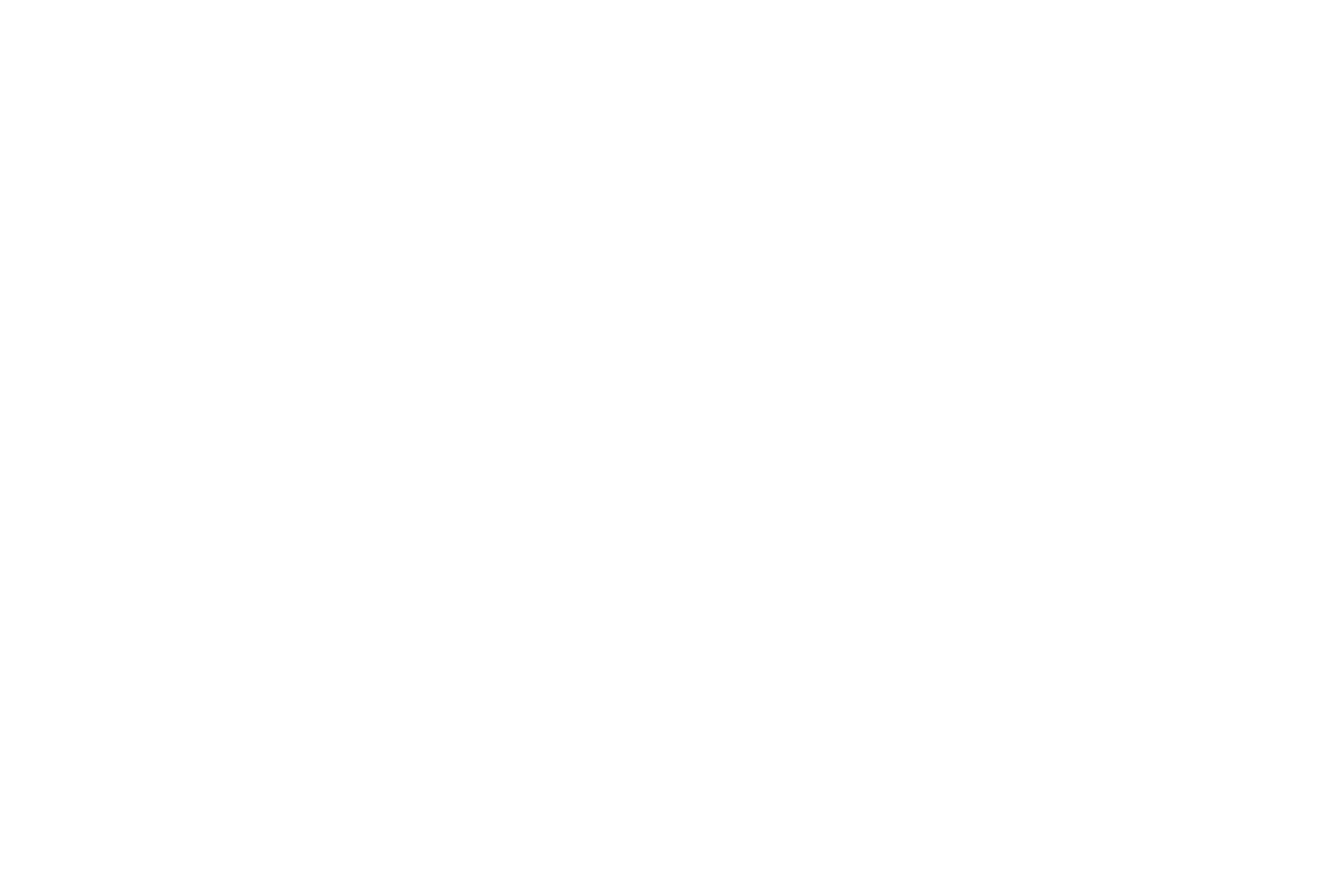
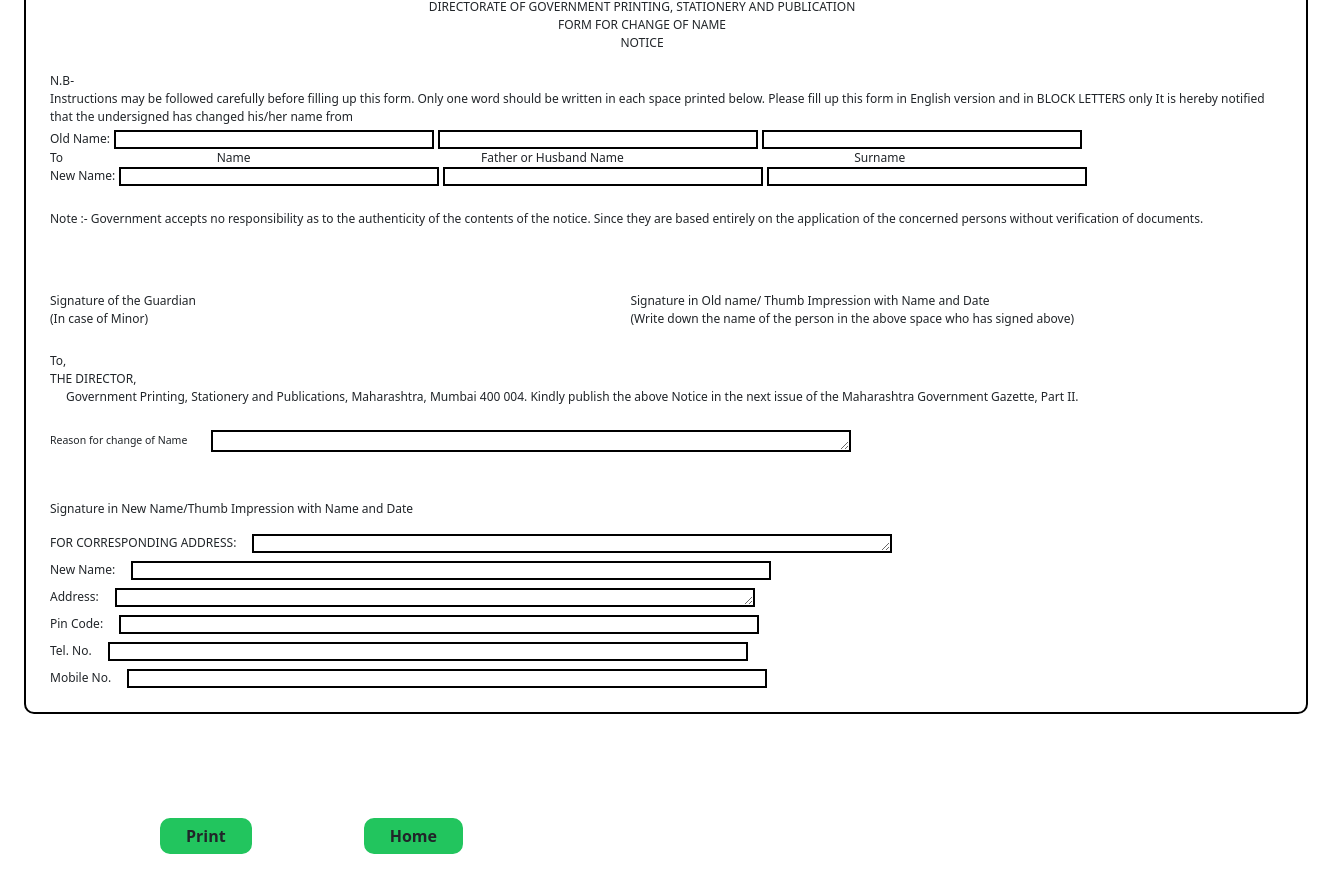
Before and after one commit to PrgrmrHarshShukla/NewProject, a React (Vite) app in the folder client/: page /form in a window 1280 px wide. Before the commit this address had no page. Shown: the part 140-1032 px from the top of the page, 1332 px wide, since content can reach past the window. Before the commit the page ends 800 px from the top, so only its background shows below. Built offline with nearby package versions, Linux system fonts and the light colour scheme.

Commit message:
Form added

```diff
--- a/client/src/components/About.jsx
+++ b/client/src/components/About.jsx
@@ -1,6 +1,6 @@
 function About() {
    return (
-      <div className="w-[80vw] ml-[20vw] h-[100vh] flex flex-col items-center justify-center">
+      <div className="w-[80vw] h-[100vh] flex flex-col items-center justify-center -mb-40 -mt-28">
 
          <div className="flex flex-row gap-2 justify-start border-b-2 border-gray-400 mb-4 w-[50vw]">
             <h2 className="text-orange-500">
--- a/client/src/components/App.jsx
+++ b/client/src/components/App.jsx
@@ -14,6 +14,7 @@ import Registration from './Registration';
 
 import { UidContext } from './UidContext';
 import Empty from './Empty';
+import Form from './Form';
 
 
 function App() {
@@ -33,7 +34,11 @@ function App() {
               <Route exact path="/services" element = {[<Header />, <Services />]} />
               <Route exact path="/registration" element = {[<Header />, <Registration />]} />
               <Route exact path="/contact" element = {[<Header />, <ContactPage />]} />
-              <Route exact path="/about" element = {[<Header />, <About />]} />
+              <Route exact path="/form" element = {<Form />} />
+              {/* {uid ?
+                <Route exact path="/form" element = {<Form />} /> :
+                <Route exact path="/form" element = {[<Header />, <Empty />]} />
+              } */}
 
           </Routes>
         </UidContext.Provider>
--- /dev/null
+++ b/client/src/components/Form.jsx
@@ -0,0 +1,157 @@
+import {  useNavigate } from 'react-router-dom'
+
+function Form() {
+   const navigate = useNavigate()
+
+   const goHome = (e) => {
+      e.preventDefault()
+      navigate("/")
+   }
+
+
+
+
+   const printCall = (e) => {
+      e.preventDefault()
+
+      document.getElementById("print").style.visibility = "hidden"
+      document.getElementById("nav").style.visibility = "hidden"
+      // document.getElementById("input9").style.border = "none"
+      // document.getElementById("input10").style.border = "none"
+      document.getElementById("input11").style.border = "none"
+      // document.getElementById("input12").style.border = "none"
+      document.getElementById("input13").style.border = "none"
+      document.getElementById("input14").style.border = "none"
+      document.getElementById("input15").style.border = "none"
+      document.getElementById("last").remove()
+
+
+      window.print()
+      location.reload()
+   }
+
+
+  return (
+   <div className="flex flex-col">
+   <div className="m-4 pt-0 p-4 overflow-x-hidden overflow-y-auto border-2 border-black rounded-[10px] text-[12px] ">
+
+      <img src="src\assets\form.png" className="w-28" />
+
+
+      <div className="flex flex-col w-[100vw] h-[12vh] items-center justify-center mb-2 -ml-12 -mt-8">
+         <span>GOVERMENT OF MAHARASHTRA</span>
+         <span>DIRECTORATE OF GOVERNMENT PRINTING, STATIONERY AND PUBLICATION</span>
+         <span>FORM FOR CHANGE OF NAME</span>
+         <span>NOTICE</span>
+      </div>
+
+      <div className="flex flex-col mb-1">
+      <span>N.B-</span>
+      <span>Instructions may be followed carefully before filling up this form. Only one word should be written in each space printed below. Please fill up this form in English version and in BLOCK LETTERS only It is hereby notified that the undersigned has changed his/her name from</span>
+      </div>
+
+      <div>
+         <div className="flex flex-row gap-1">
+            <span>Old Name:</span>
+            <input type="text" className="w-[25vw] text-left pl-2 text-[10px] border-2 border-black" id="input1" />
+            <input type="text" className="w-[25vw] text-left pl-2 text-[10px] border-2 border-black" id="input2" />
+            <input type="text" className="w-[25vw] text-left pl-2 text-[10px] border-2 border-black" id="input3" />
+         </div>
+         <div className="flex flex-row w-[80vw]">
+            <span>To</span>
+            <div className="ml-[12vw]">Name</div>
+            <div className="ml-[18vw]">Father or Husband Name</div>
+            <div className="ml-[18vw]">Surname</div>
+         </div>
+         <div className="flex flex-row gap-1">
+            <span>New Name:</span>
+            <input type="text" className="w-[25vw] text-left pl-2 text-[10px] border-2 border-black" id="input4" />
+            <input type="text" className="w-[25vw] text-left pl-2 text-[10px] border-2 border-black" id="input5" />
+            <input type="text" className="w-[25vw] text-left pl-2 text-[10px] border-2 border-black" id="input6" />
+         </div>
+      </div>
+
+      <div className="mt-4">
+         <p>Note :- Government accepts no responsibility as to the authenticity of the contents of the notice. Since they are based entirely on the application of the concerned persons without verification of documents. </p>
+      </div>
+
+      <div className="flex flex-row w-[80vw] justify-between">
+         <div className="mt-12 flex flex-col">
+            <span>Signature of the Guardian</span>
+            <span>{`(In case of Minor)`}</span>
+         </div>
+         <div  className="mt-12 flex flex-col max-w-[40vw]">
+            <span>
+               {`Signature in Old name/ Thumb Impression with Name and Date`}
+            </span>
+            <span>
+               {`(Write down the name of the person in the above space who has signed above)`}
+            </span>
+         </div>
+      </div>
+
+      <div className="mt-4">
+         <div>To, </div>
+         <div>
+            THE DIRECTOR,
+         </div>
+         <div className="ml-4">
+            Government Printing, Stationery and Publications, Maharashtra, Mumbai 400 004. Kindly publish the above Notice in the next issue of the Maharashtra Government Gazette, Part II.
+         </div>
+      </div>
+
+      <div className="w-[80vw] flex flex-row gap-4 items-center mt-4">
+         <small>Reason for change of Name       </small>
+         <textarea id="input9" className="text-left pl-2 border-2 border-black w-[50vw]" cols="20" rows="1" />
+      </div>
+
+      <div className="mt-12">
+         <p>Signature in New Name/Thumb Impression with Name and Date</p>
+      </div>
+
+
+      <div className="flex flex-col gap-2">
+         <div className="flex flex-row w-[80vw] gap-3">
+            <span>FOR CORRESPONDING ADDRESS:</span>
+            <textarea type="text" className="text-left pl-2 text-[10px] border-2 border-black w-[50vw]" id="input10" rows="1" />
+         </div>
+         <div className="flex flex-row w-[80vw] gap-3">
+            <span>New Name:</span>
+            <input type="text" className="text-left pl-2 text-[10px] border-2 border-black w-[50vw]" id="input11" />
+         </div>
+         <div className="flex flex-row w-[80vw] gap-3">
+            <span>Address:</span>
+            <textarea type="text" className="text-left pl-2 text-[10px] border-2 border-black w-[50vw]" id="input12" rows="1" />
+         </div>
+         <div className="flex flex-row w-[80vw] gap-3">
+            <span>Pin Code:</span>
+            <input type="text" className="text-left pl-2 text-[10px] border-2 border-black w-[50vw]" id="input13" />
+         </div>
+         <div className="flex flex-row w-[80vw] gap-3">
+            <span>Tel. No.</span>
+            <input type="text" className="text-left pl-2 text-[10px] border-2 border-black w-[50vw]" id="input14" />
+         </div>
+         <div className="flex flex-row w-[80vw] gap-3">
+            <span>Mobile No.</span>
+            <input type="text" className="text-left pl-2 text-[10px] border-2 border-black w-[50vw]" id="input15" />
+         </div>
+      </div>
+
+
+   </div>
+   <div id="last">
+      <button
+         className="border-2 bg-green-500 border-green-500 ml-40 py-1 rounded-[10px] mx-20 font-semibold my-20 px-4 hover:border-2 hover:border-black"
+         id="print"
+         onClick={printCall}
+      >Print</button>
+      <button
+         id="nav"
+         className="border-2 bg-green-500 border-green-500 py-1 rounded-[10px] mx-8 font-semibold my-20 px-4 hover:border-2 hover:border-black"
+         onClick={goHome}>Home</button>
+   </div>
+   </div>
+  )
+}
+
+export default Form
--- a/client/src/components/Header.jsx
+++ b/client/src/components/Header.jsx
@@ -8,11 +8,12 @@ import { getAuth, signOut } from "firebase/auth";
 
 function Header() {
 
-   const { setUid } = useContext(UidContext)
+   const { uid, setUid } = useContext(UidContext)
    const auth = getAuth()
 
    const handleClick = async (e) => {
       e.preventDefault()
+      if(uid) {
          try {
             await signOut(auth)
             alert("You have successfully logged out of Janta Suvidha.\nThank You.")
@@ -21,6 +22,10 @@ function Header() {
          catch(err) {
             console.error(err, " in logging out");
             alert(err, " in logging out");
+         }
+      }
+      else {
+         alert("You are already logged out!")
       }
    }
 
@@ -35,38 +40,38 @@ function Header() {
                <ul className="flex flex-col justify-center items-start w-[20vw] h-[82vh] bg-gray-300 text-[1.3rem]">
                   <li className="h-[100%] w-[100%] flex flex-col justify-center items-start font-semibold text-black">
                      <Link className="text-black no-underline flex flex-row justify-start items-center gap-3" to="/">
-                        <i className="fas fa-home hover:text-blue-500 mb-3"></i>
-                        <p className="hover:text-blue-500">Home</p>
+                        <i className="fas fa-home hover:text-orange-500 mb-3"></i>
+                        <p className="hover:text-orange-500">Home</p>
                      </Link>
                   </li>
                   <li className="h-[100%] w-[100%] flex flex-col justify-center items-start font-semibold text-black">
                      <Link className="text-black no-underline flex flex-row justify-start items-center gap-3" to="/profile">
-                        <i className="fas fa-user hover:text-blue-500 mb-3"></i>
-                        <p className="hover:text-blue-500">My Profile</p>
+                        <i className="fas fa-user hover:text-orange-500 mb-3"></i>
+                        <p className="hover:text-orange-500">My Profile</p>
                      </Link>
                   </li>
                   <li className="h-[100%] w-[100%] flex flex-col justify-center items-start font-semibold text-black">
-                     <Link className="text-black no-underline flex flex-row justify-start items-center gap-3" to="/about">
-                        <i className="fas fa-book hover:text-blue-500 mb-3"></i>
-                        <p className="hover:text-blue-500">Widgets</p>
+                     <Link className="text-black no-underline flex flex-row justify-start items-center gap-3" to="/form">
+                        <i className="fas fa-file-alt hover:text-orange-500 mb-3"></i>
+                        <p className="hover:text-orange-500">Form</p>
                      </Link>
                   </li>
                   <li className="h-[100%] w-[100%] flex flex-col justify-center items-start font-semibold text-black">
                      <Link className="text-black no-underline flex flex-row justify-start items-center gap-3" to="/services">
-                        <i className="fas fa-briefcase hover:text-blue-500 mb-3"></i>
-                        <p className="hover:text-blue-500">Services</p>
+                        <i className="fas fa-briefcase hover:text-orange-500 mb-3"></i>
+                        <p className="hover:text-orange-500">Services</p>
                      </Link>
                   </li>
                   <li className="h-[100%] w-[100%] flex flex-col justify-center items-start font-semibold text-black">
                      <Link className="text-black no-underline flex flex-row justify-start items-center gap-3" to="/registration">
-                        <i className="fas fa-user-plus hover:text-blue-500 mb-3"></i>
-                        <p className="hover:text-blue-500">Registration</p>
+                        <i className="fas fa-user-plus hover:text-orange-500 mb-3"></i>
+                        <p className="hover:text-orange-500">Registration</p>
                      </Link>
                   </li>
                   <li className="h-[100%] w-[100%] flex flex-col justify-center items-start font-semibold text-black">
                      <Link className="text-black no-underline flex flex-row justify-start items-center gap-3" to="/contact">
-                        <i className="fas fa-globe hover:text-blue-500 mb-3"></i>
-                        <p className="hover:text-blue-500">Contact</p>
+                        <i className="fas fa-globe hover:text-orange-500 mb-3"></i>
+                        <p className="hover:text-orange-500">Contact</p>
                      </Link>
                   </li>
                   <li className="h-[100%] w-[100%] flex flex-col justify-center items-start font-semibold text-black">
@@ -74,8 +79,8 @@ function Header() {
                         onClick={handleClick}
                            className="text-black no-underline flex flex-row justify-start items-center gap-3 hover:cursor-pointer"
                         >
-                           <i className="fas fa-sign-out-alt hover:text-blue-500 mb-3"></i>
-                           <p className="hover:text-blue-500">Logout</p>
+                           <i className="fas fa-sign-out-alt hover:text-orange-500 mb-3"></i>
+                           <p className="hover:text-orange-500">Logout</p>
                         </button>
                   </li>
 
```
Also changed, not shown: client/src/components/ContactPage.jsx (+6 -3 lines), client/src/components/Registration.jsx (+8 -8 lines), client/src/assets/form.png (added), client/src/components/App.css (line endings or trailing spaces). Lines whose indentation alone changed are shown as unchanged.
